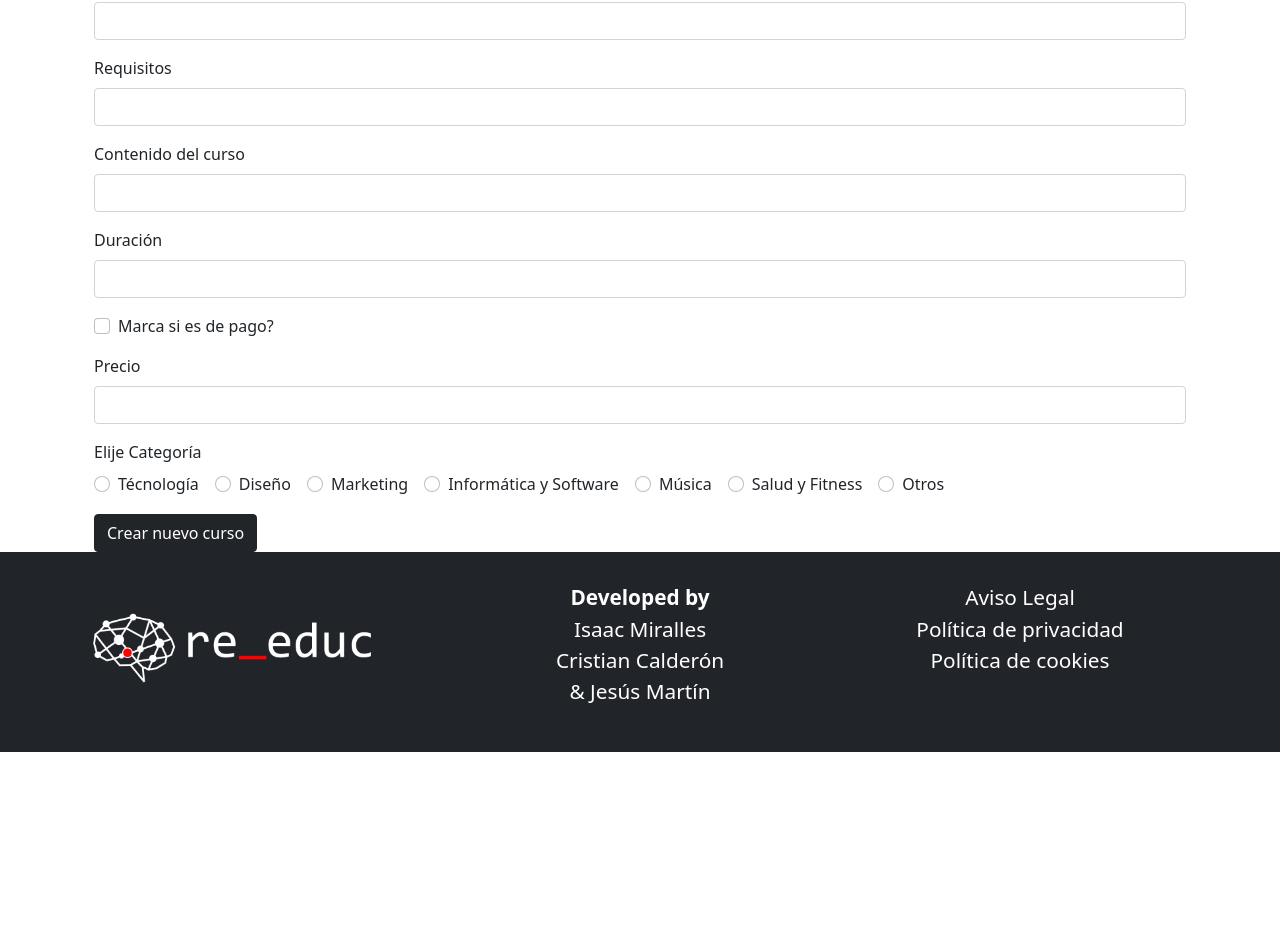
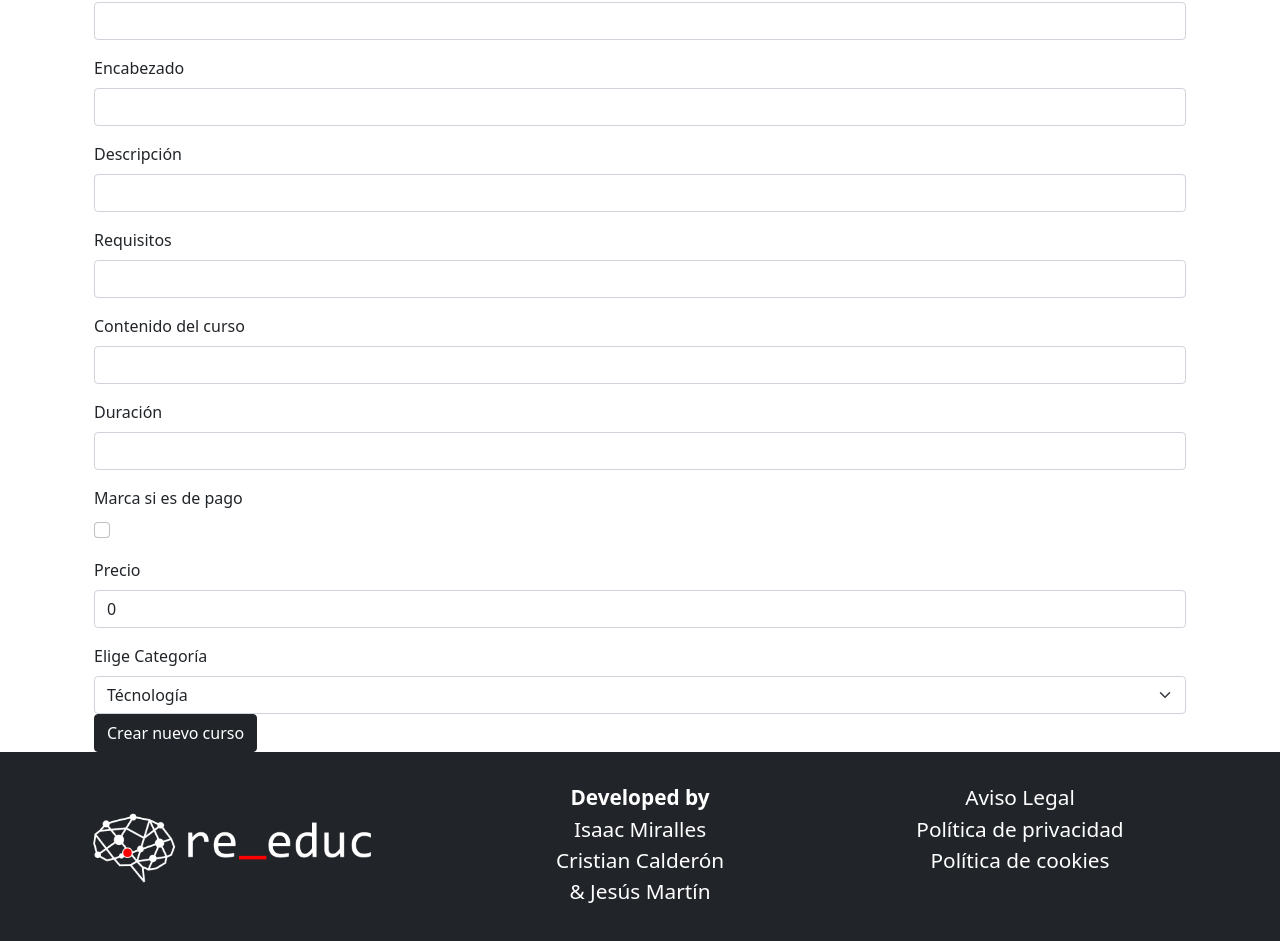
Before and after one commit to Gao83/re_educ-client, a React (Create React App) app: page /cursos/crear in a window 1280 px wide. Shown: the part 327-1268 px from the top of the page. Before the commit the page ends 1079 px from the top, so only its background shows below. Built offline with nearby package versions, Linux system fonts and the light colour scheme.

Commit message:
Registro del curso

```diff
--- a/src/components/CoursesForm/CoursesForm.jsx
+++ b/src/components/CoursesForm/CoursesForm.jsx
@@ -1,73 +1,114 @@
 import { useState } from "react"
 import { Button, Container, Form } from "react-bootstrap"
+import courseServices from "../../services/courses.service"
 
 const CoursesForm = () => {
+    const [isPaid, setIsPaid] = useState(false)
+
 
     const [courseData, setCourseData] = useState({
         title: '',
-        img: '',
+        courseImg: '',
         headline: '',
         description: '',
         requirements: '',
         content: '',
         duration: '',
-        isPaid: false,
         price: 0,
         category: ''
     })
-    const { title, img, headline, description, requirements, content, duration, isPaid, price, category } = courseData
+
+    const handleInputChange = (e) => {
+        const { name, value } = e.currentTarget
+        setCourseData({
+            ...courseData,
+            [name]: value
+        })
+    }
+    const handleIsPaidInput = (e) => {
+        setIsPaid(e.target.checked)
+    }
+
+
+    const handleSubmit = (e) => {
+        e.preventDefault()
+        courseServices
+            .createOneCourse(courseData)
+            .then(response => {
+                console.log(response)
+
+            })
+            .catch(err => console.log(err))
+
+    }
+
+
+    const { title, courseImg, headline, description, requirements, content, duration, price } = courseData
     return (
         <Container>
-            <Form>
+            <Form onSubmit={handleSubmit}>
+                <Form.Group className="mb-3" controlId="title">
+                    <Form.Label>Titulo del Curso</Form.Label>
+                    <Form.Control type="text" value={title} onChange={handleInputChange} name='title' />
+                </Form.Group >
+
 
                 <Form.Group className="mb-3" controlId="title">
-                    <Form.Label>Titulo del Curso</Form.Label>
-                    <Form.Control type="text" value={title} />
+                    <Form.Label>URL del Curso</Form.Label>
+                    <Form.Control type="text" value={courseImg} onChange={handleInputChange} name='courseImg' />
                 </Form.Group >
-                {/* INCLUIR IMAGENES PARA EL CURSOO */}
+
                 <Form.Group className="mb-3" controlId="headline">
                     <Form.Label>Encabezado</Form.Label>
-                    <Form.Control type="text" />
+                    <Form.Control type="text" value={headline} onChange={handleInputChange} name='headline' />
                 </Form.Group >
+
+                <Form.Group className="mb-3" controlId="description">
+                    <Form.Label>Descripción</Form.Label>
+                    <Form.Control type="text" value={description} onChange={handleInputChange} name='description' />
+                </Form.Group >
+
                 <Form.Group className="mb-3" controlId="requirements">
                     <Form.Label>Requisitos</Form.Label>
-                    <Form.Control type="text" />
+                    <Form.Control type="text" value={requirements} onChange={handleInputChange} name='requirements' />
                 </Form.Group >
+
                 <Form.Group className="mb-3" controlId="content">
                     <Form.Label>Contenido del curso</Form.Label>
-                    <Form.Control type="text" />
+                    <Form.Control type="text" value={content} onChange={handleInputChange} name='content' />
                 </Form.Group >
+
                 <Form.Group className="mb-3" controlId="duration">
                     <Form.Label>Duración</Form.Label>
-                    <Form.Control type="text" />
+                    <Form.Control type="text" value={duration} onChange={handleInputChange} name='duration' />
                 </Form.Group >
 
-                <Form.Group className="mb-3" controlId="isPaid">
-                    <Form.Check label="Marca si es de pago?" />
+                <Form.Group className="mb-3" controlId="ispaid">
+                    <Form.Label>Marca si es de pago</Form.Label>
+                    <br />
+                    <Form.Check type="checkbox" checked={isPaid} onChange={handleIsPaidInput} name="isPaid" />
                 </Form.Group >
 
                 <Form.Group className="mb-3" controlId="price">
                     <Form.Label>Precio</Form.Label>
-                    <Form.Control type="number" />
+                    <Form.Control type="number" value={price} onChange={handleInputChange} name='price' />
                 </Form.Group >
+                <Form.Label>Elige Categoría</Form.Label>
+                <Form.Select aria-label="Default select example" onChange={handleInputChange} name='category' >
+                    <option value="tecnologia">Técnología</option>
+                    <option value="diseno">Diseño</option>
+                    <option value="marketing">Marketing</option>
+                    <option value="informatica y software">Informática y Software</option>
+                    <option value="musica">Música</option>
+                    <option value="salud y fitness">Salud y Fitness</option>
+                    <option value="otros">Otros</option>
+                </Form.Select>
 
-                <Form.Group className="mb-3" controlId="category" >
-                    <Form.Label>Elije Categoría</Form.Label>
-                    <br />
-                    <Form.Check name="category" label="Técnología" inline type="radio" />
-                    <Form.Check name="category" label="Diseño" inline type="radio" />
-                    <Form.Check name="category" label="Marketing" inline type="radio" />
-                    <Form.Check name="category" label="Informática y Software" inline type="radio" />
-                    <Form.Check name="category" label="Música" inline type="radio" />
-                    <Form.Check name="category" label="Salud y Fitness" inline type="radio" />
-                    <Form.Check name="category" label="Otros" inline type="radio" />
-                </Form.Group >
                 <Button variant="dark" type="submit">Crear nuevo curso</Button>
             </Form>
         </Container>
     )
 
 }
-// name = "firstName" value = { signupForm.firstName } onChange = { handleInputChange }
 
 export default CoursesForm
--- a/src/components/Navigation/Navigation.jsx
+++ b/src/components/Navigation/Navigation.jsx
@@ -32,13 +32,13 @@ const Navigation = () => {
                             user && <NavLink to="/perfil" className="nav-link justify-content-end">Hola, {user.username}</NavLink>
                         } */}
                         {/* </Nav> */}
-                        <SearchBar/>
+                        <SearchBar />
 
                     </Navbar.Collapse>
                     <Nav className="me-auto">
                         <NavLink to="/" className="nav-link">SignUp</NavLink>
                         <NavLink to="#" className="nav-link">Login</NavLink>
-                        <NavLink to="#" className="nav-link"><svg xmlns="http://www.w3.org/2000/svg" width="16" height="16" fill="currentColor" class="bi bi-cart-fill" viewBox="0 0 16 16">
+                        <NavLink to="#" className="nav-link"><svg xmlns="http://www.w3.org/2000/svg" width="16" height="16" fill="currentColor" className="bi bi-cart-fill" viewBox="0 0 16 16">
                             <path d="M0 1.5A.5.5 0 0 1 .5 1H2a.5.5 0 0 1 .485.379L2.89 3H14.5a.5.5 0 0 1 .491.592l-1.5 8A.5.5 0 0 1 13 12H4a.5.5 0 0 1-.491-.408L2.01 3.607 1.61 2H.5a.5.5 0 0 1-.5-.5zM5 12a2 2 0 1 0 0 4 2 2 0 0 0 0-4zm7 0a2 2 0 1 0 0 4 2 2 0 0 0 0-4zm-7 1a1 1 0 1 1 0 2 1 1 0 0 1 0-2zm7 0a1 1 0 1 1 0 2 1 1 0 0 1 0-2z" />
                         </svg></NavLink>
                     </Nav>
```
